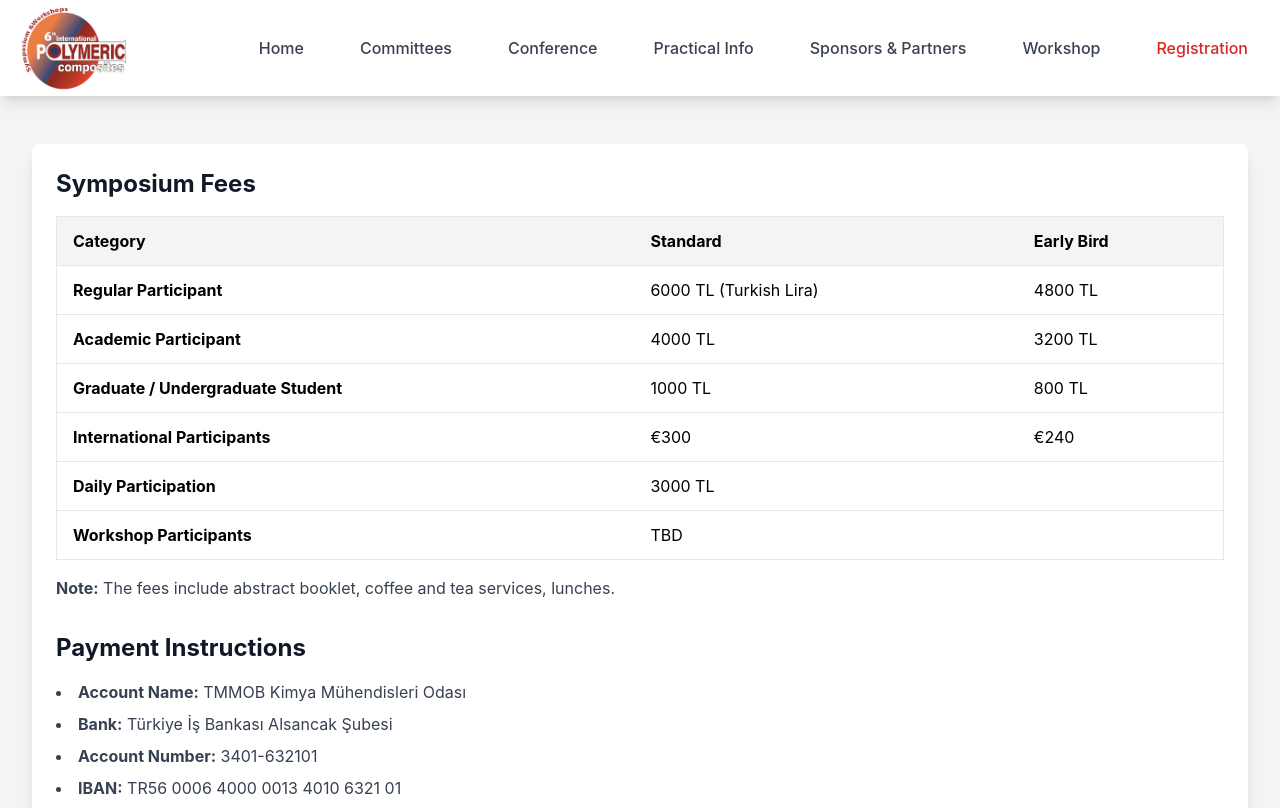
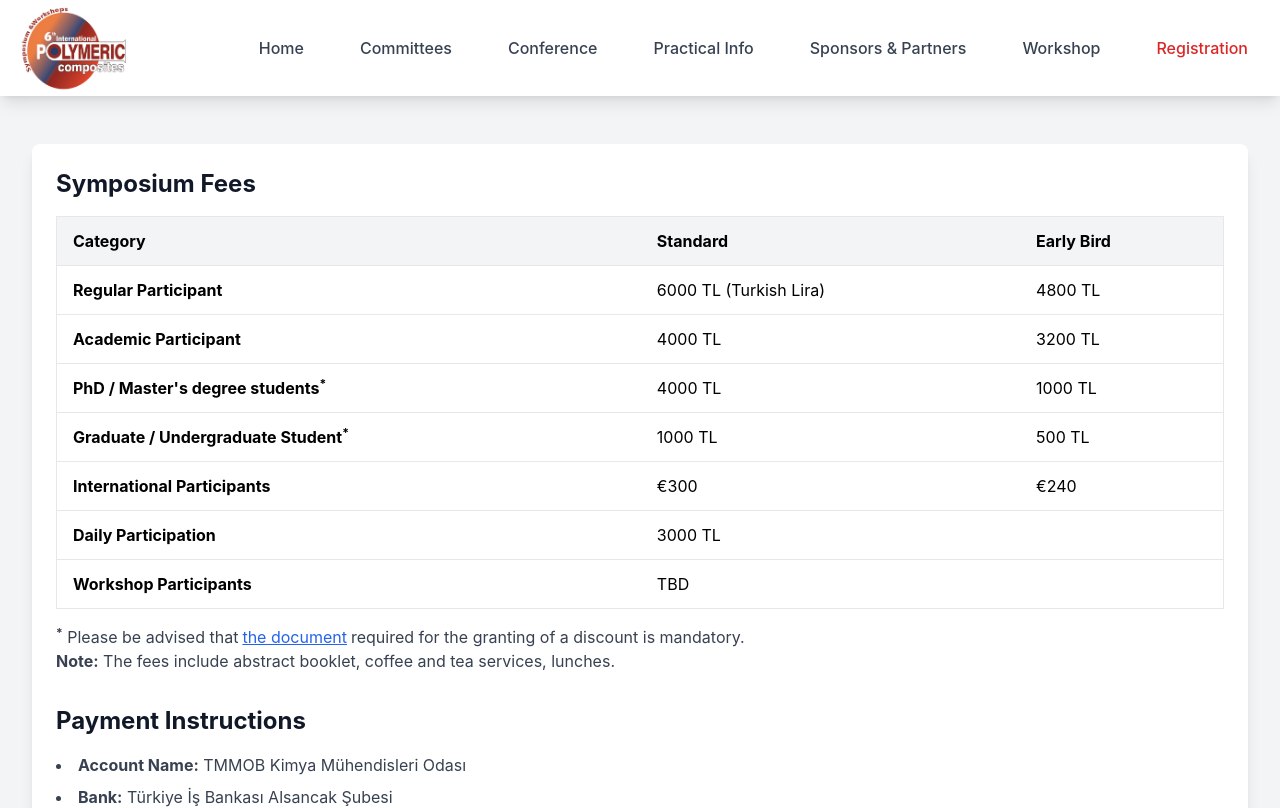
Before and after one commit to vbahadircan/polmericcompositessymposium, a React (Create React App) app: page /registration in a window 1280 px wide. Shown: the top 808 px of the page. Built offline with nearby package versions, Linux system fonts and the light colour scheme.

Commit message:
registiration page changed

```diff
--- a/src/components/Register.js
+++ b/src/components/Register.js
@@ -37,9 +37,14 @@ export default function Register() {
                         <td className="py-3 px-4 border-b">3200 TL</td>
                       </tr>
                       <tr>
-                        <td className="py-3 px-4 border-b"><strong>Graduate / Undergraduate Student</strong></td>
+                        <td className="py-3 px-4 border-b"><strong>PhD / Master's degree students<sup>*</sup></strong></td>
+                        <td className="py-3 px-4 border-b">4000 TL</td>
                         <td className="py-3 px-4 border-b">1000 TL</td>
-                        <td className="py-3 px-4 border-b">800 TL</td>
+                      </tr>
+                      <tr>
+                        <td className="py-3 px-4 border-b"><strong>Graduate / Undergraduate Student<sup>*</sup></strong></td>
+                        <td className="py-3 px-4 border-b">1000 TL</td>
+                        <td className="py-3 px-4 border-b">500 TL</td>
                       </tr>
                       <tr>
                         <td className="py-3 px-4 border-b"><strong>International Participants</strong></td>
@@ -58,8 +63,14 @@ export default function Register() {
                   </table>
                 </div>
                 <p className="mt-4 text-gray-700">
-                  <strong>Note:</strong> The fees include abstract booklet, coffee and tea services, lunches.
-                </p>
+  <strong><sup>*</sup></strong> Please be advised that
+  <a href="/kvkk.pdf" target="_blank" rel="noopener noreferrer" className="text-blue-600 underline mx-1">
+    the document
+  </a>
+  required for the granting of a discount is mandatory.<br />
+  <strong>Note:</strong> The fees include abstract booklet, coffee and tea services, lunches.
+</p>
+
               </section>
 
               <section className="mb-8">
--- a/src/components/Submissions.js
+++ b/src/components/Submissions.js
@@ -31,7 +31,7 @@ export default function Submissions() {
                     may submit abstracts in English only.
                   </li>
                   <li>
-                    <strong>Abstract Length:</strong> Min 500 words in each
+                    <strong>Abstract Length:</strong> Max 500 words in each
                     language.
                   </li>
                   <li>
```
Also changed, not shown: 1 other file (tests, documents, lock files or other folders).
